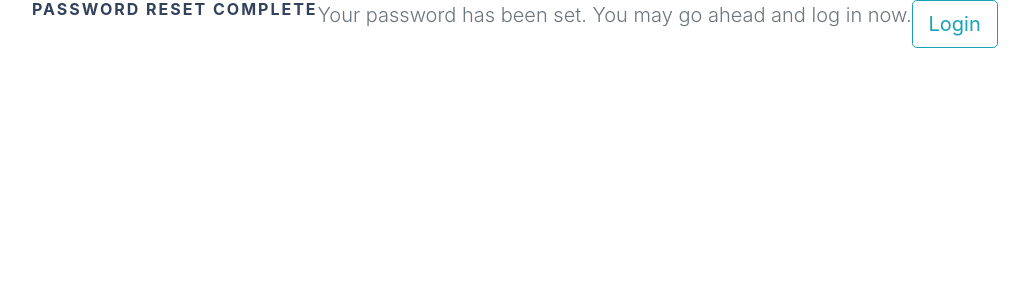
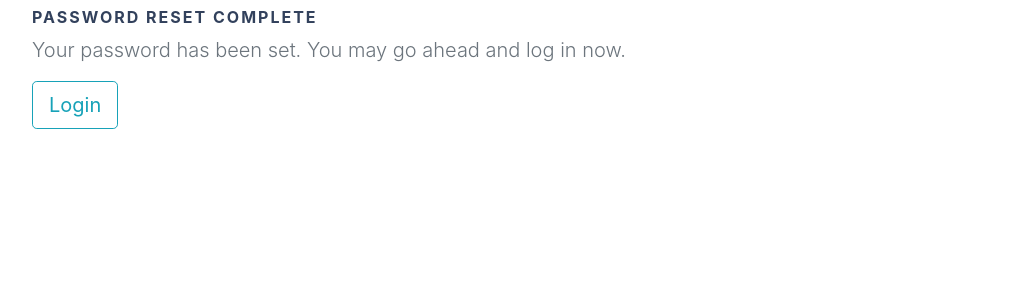
Before and after one commit to Madaraka02/portal, a Django app: page /reset_password_complete/ in a window 1280 px wide. Shown: the top 300 px of the page, without its empty margins (38-1067 px from the left). Run offline with Django 3.2, Linux system fonts and the light colour scheme; some libraries are stand-ins or nearby versions.

Commit message:
styling password reset templates

```diff
--- a/templates/password_reset_done.html
+++ b/templates/password_reset_done.html
@@ -4,9 +4,11 @@
 {% block content %}
 <div class="container">
     <div class="row">
-        <h4 class="text-uppercase" style="font-size: medium; letter-spacing: 2px; color: #32415c; font-weight: bold;">Password reset complete</h4>
-        <p class="lead text-muted">Your password has been set. You may go ahead and log in now.</p>
-        <a class="btn btn-lg btn-outline-info " href="{% url 'site_login' %}">Login</a>
+        <div class="mt-2 mb-2">
+            <h4 class="text-uppercase" style="font-size: medium; letter-spacing: 2px; color: #32415c; font-weight: bold;">Password reset complete</h4>
+            <p class="lead text-muted">Your password has been set. You may go ahead and log in now.</p>
+            <a class="btn btn-lg btn-outline-info " href="{% url 'site_login' %}">Login</a>
+        </div>
     </div>
 </div>
 
--- a/templates/password_reset_sent.html
+++ b/templates/password_reset_sent.html
@@ -4,6 +4,7 @@
 {% block content %}
 <div class="container mt-4">
     <div class="row">
+
         <h4 class="text-uppercase" style="font-size: medium; letter-spacing: 2px; color: #32415c; font-weight: bold;">Password reset sent</h4>
 <p class="lead text-muted">We’ve emailed you instructions for setting your password, if an account exists with the email you entered. You should receive them shortly.
 
```
